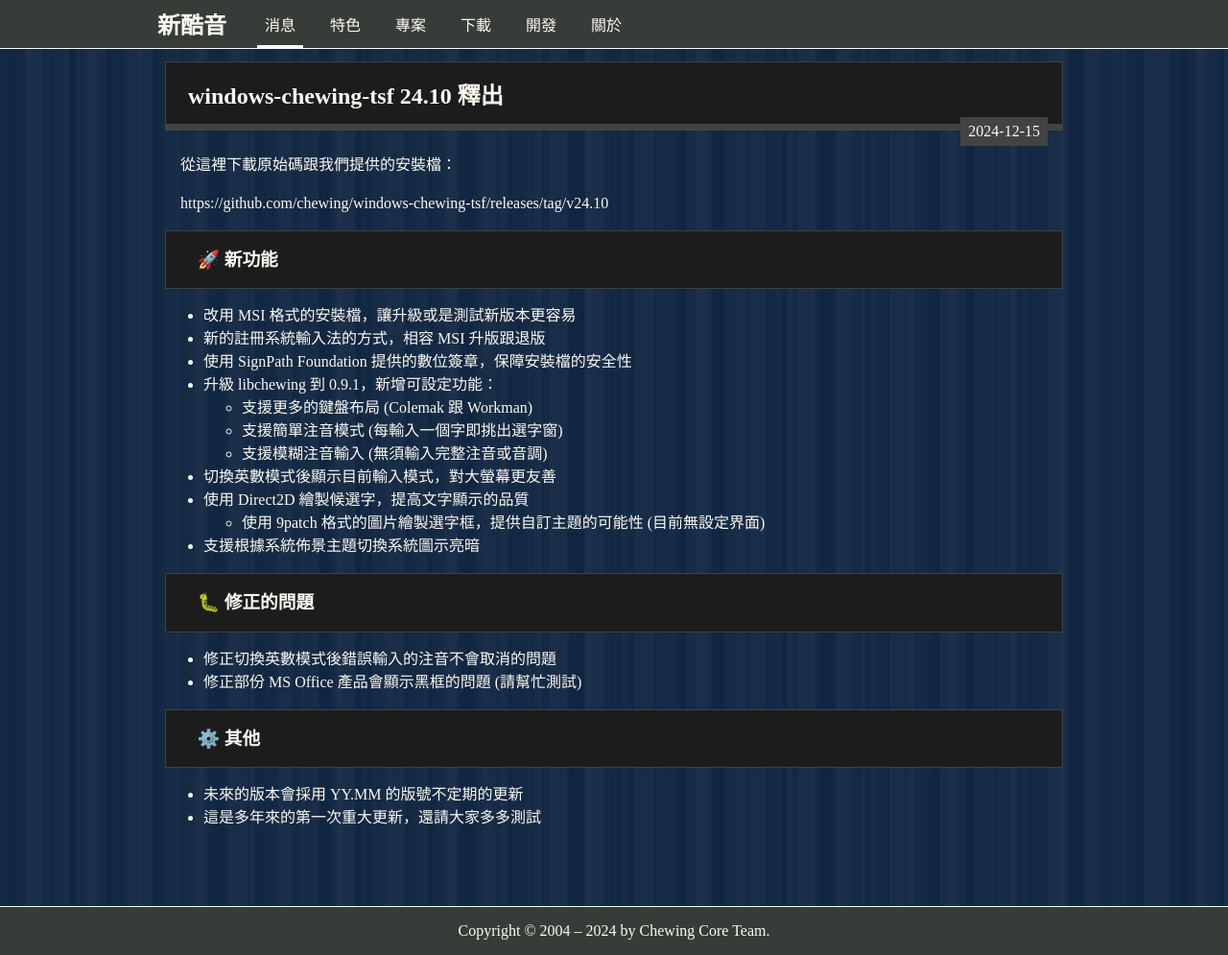
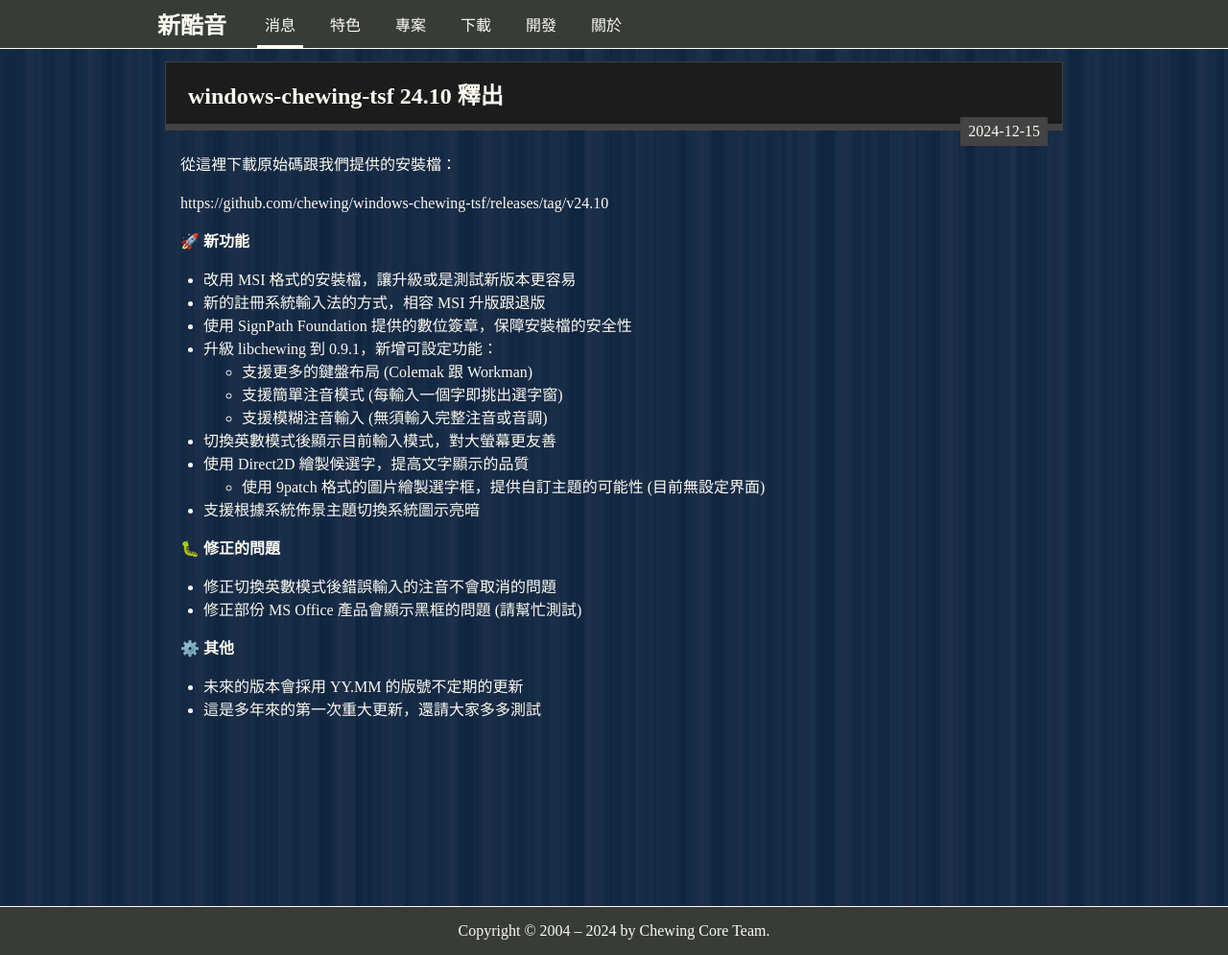
Before and after one commit to chewing/chewing.github.com, a Jekyll site: the page built from _posts/2024-12-15-windows-chewing-tsf-24_10.markdown, in a window 1280 px wide and 995 px high. Shown: the whole window at 96% size. Built offline with Jekyll 4.4.1, drawn with Linux system fonts in a browser that asks for light colours.

```diff
--- a/_posts/2024-12-15-windows-chewing-tsf-24_10.markdown
+++ b/_posts/2024-12-15-windows-chewing-tsf-24_10.markdown
@@ -5,7 +5,7 @@ title: windows-chewing-tsf 24.10 釋出
 
 https://github.com/chewing/windows-chewing-tsf/releases/tag/v24.10
 
-### 🚀 新功能
+**🚀 新功能**
 
 * 改用 MSI 格式的安裝檔，讓升級或是測試新版本更容易
 * 新的註冊系統輸入法的方式，相容 MSI 升版跟退版
@@ -19,12 +19,12 @@ https://github.com/chewing/windows-chewing-tsf/releases/tag/v24.10
   - 使用 9patch 格式的圖片繪製選字框，提供自訂主題的可能性 (目前無設定界面)
 * 支援根據系統佈景主題切換系統圖示亮暗
 
-### 🐛 修正的問題
+**🐛 修正的問題**
 
 * 修正切換英數模式後錯誤輸入的注音不會取消的問題
 * 修正部份 MS Office 產品會顯示黑框的問題 (請幫忙測試)
 
-### ⚙️ 其他
+**⚙️ 其他**
 
 * 未來的版本會採用 YY.MM 的版號不定期的更新
 * 這是多年來的第一次重大更新，還請大家多多測試
```
